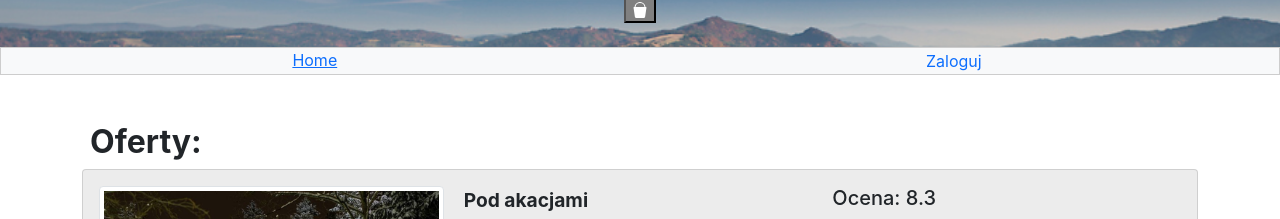
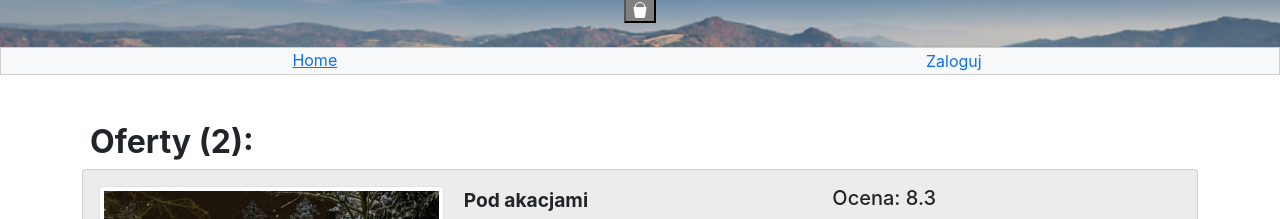
Before and after one commit to bartekrzesista/noclegi, a React (Create React App) app: page / in a window 1280 px wide. Shown: the part 153-372 px from the top of the page. Built offline with nearby package versions, Linux system fonts and the light colour scheme.

Commit message:
add useMemo for Hotels component

```diff
--- a/src/components/Hotels/Hotels.js
+++ b/src/components/Hotels/Hotels.js
@@ -1,12 +1,22 @@
-import React from "react";
+import React, {useMemo} from "react";
 import PropTypes from "prop-types";
 import Hotel from "./Hotel/Hotel";
 import styles from "./Hotels.module.css";
 
+const slowFunction = (count) => {
+  for (let i=0; i<1200000000; i++) {
+  }
+  return count;
+};
+
 function Hotels(props) {
+  const count = useMemo(() => {
+    return slowFunction(props.hotels.length);
+  }, [props.hotels.length]);
+
   return (
     <div className={styles.container}>
-      <h2 className={styles.title}>Oferty:</h2>
+      <h2 className={styles.title}>Oferty ({count}):</h2>
       {props.hotels.map((e) => (
         <Hotel key={e.id} hotel={e} />
       ))}
@@ -18,8 +28,9 @@ Hotels.propTypes = {
   hotels: PropTypes.array.isRequired,
 };
 
-const areEqual = (prevProps, nextProps) => {
-  return prevProps.hotels === nextProps.hotels;
-};
+// const areEqual = (prevProps, nextProps) => {
+//   return prevProps.hotels === nextProps.hotels;
+// };
 
-export default React.memo(Hotels, areEqual);
+export default Hotels;
+// export default React.memo(Hotels, areEqual);
```
